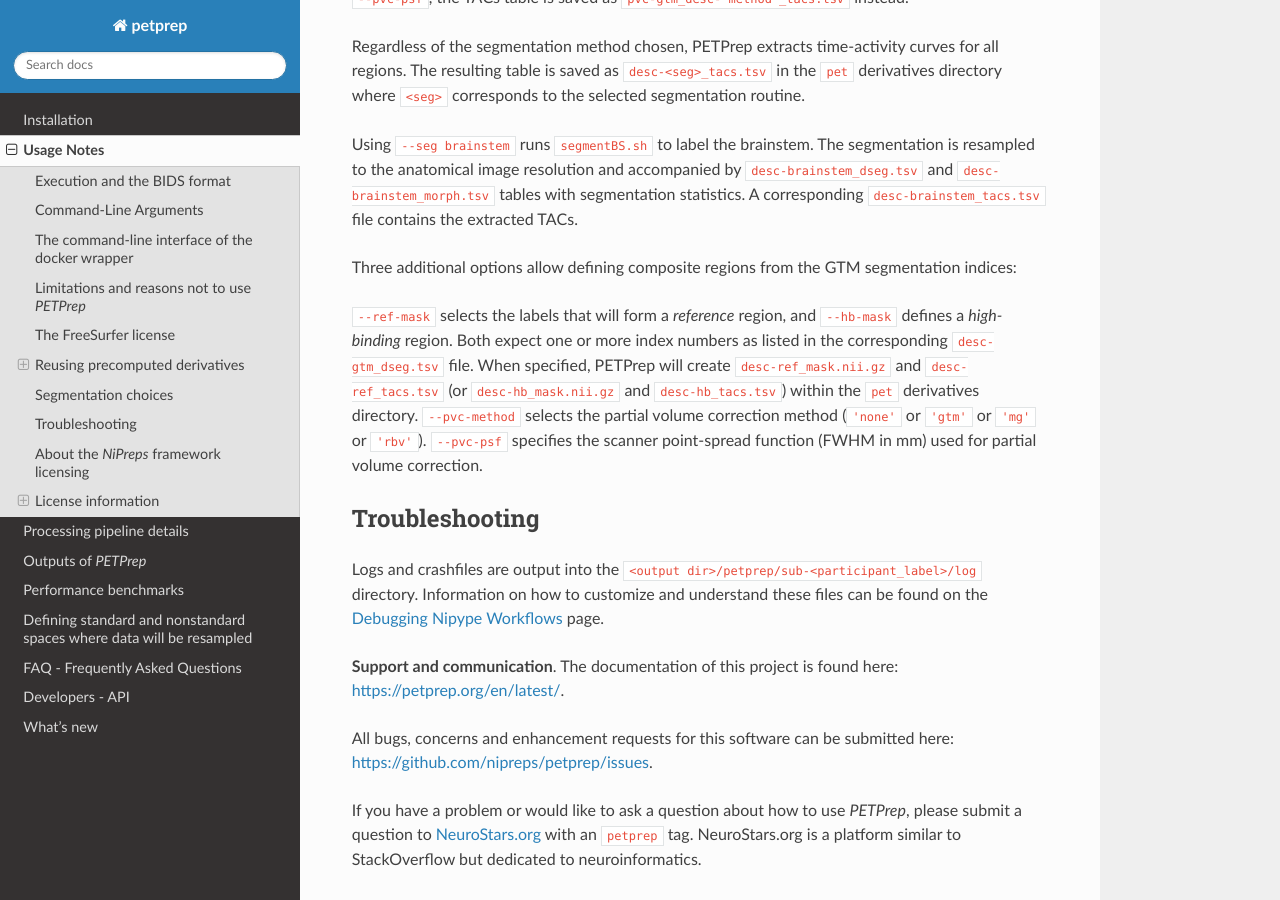
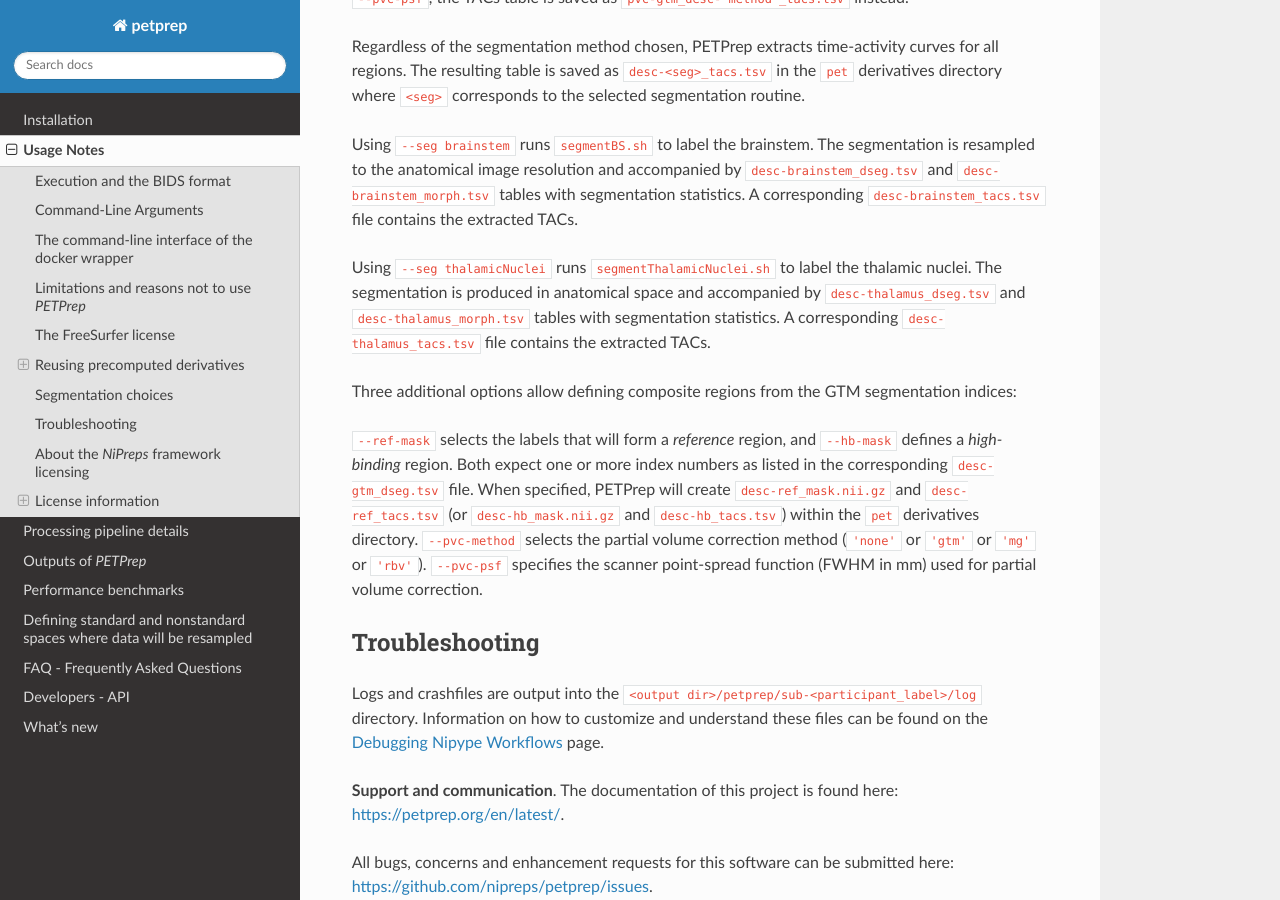
Before and after one commit to nipreps/petprep, a Sphinx documentation site: the page built from docs/usage.rst, in a window 1280 px wide and 900 px high, scrolled down 3908 px. Built offline with Sphinx 7.4.7 and the Read the Docs theme 3.1.0, drawn with Linux system fonts in a browser that asks for light colours.

Commit message:
FIX: Add paragraph about thalamicNuclei segmentation

```diff
--- a/docs/usage.rst
+++ b/docs/usage.rst
@@ -207,6 +207,12 @@ accompanied by ``desc-brainstem_dseg.tsv`` and ``desc-brainstem_morph.tsv``
 tables with segmentation statistics. A corresponding
 ``desc-brainstem_tacs.tsv`` file contains the extracted TACs.
 
+Using ``--seg thalamicNuclei`` runs ``segmentThalamicNuclei.sh`` to label the
+thalamic nuclei. The segmentation is produced in anatomical space and
+accompanied by ``desc-thalamus_dseg.tsv`` and ``desc-thalamus_morph.tsv`` tables
+with segmentation statistics. A corresponding ``desc-thalamus_tacs.tsv`` file
+contains the extracted TACs.
+
 Three additional options allow defining composite regions from the GTM
 segmentation indices:
 
```
